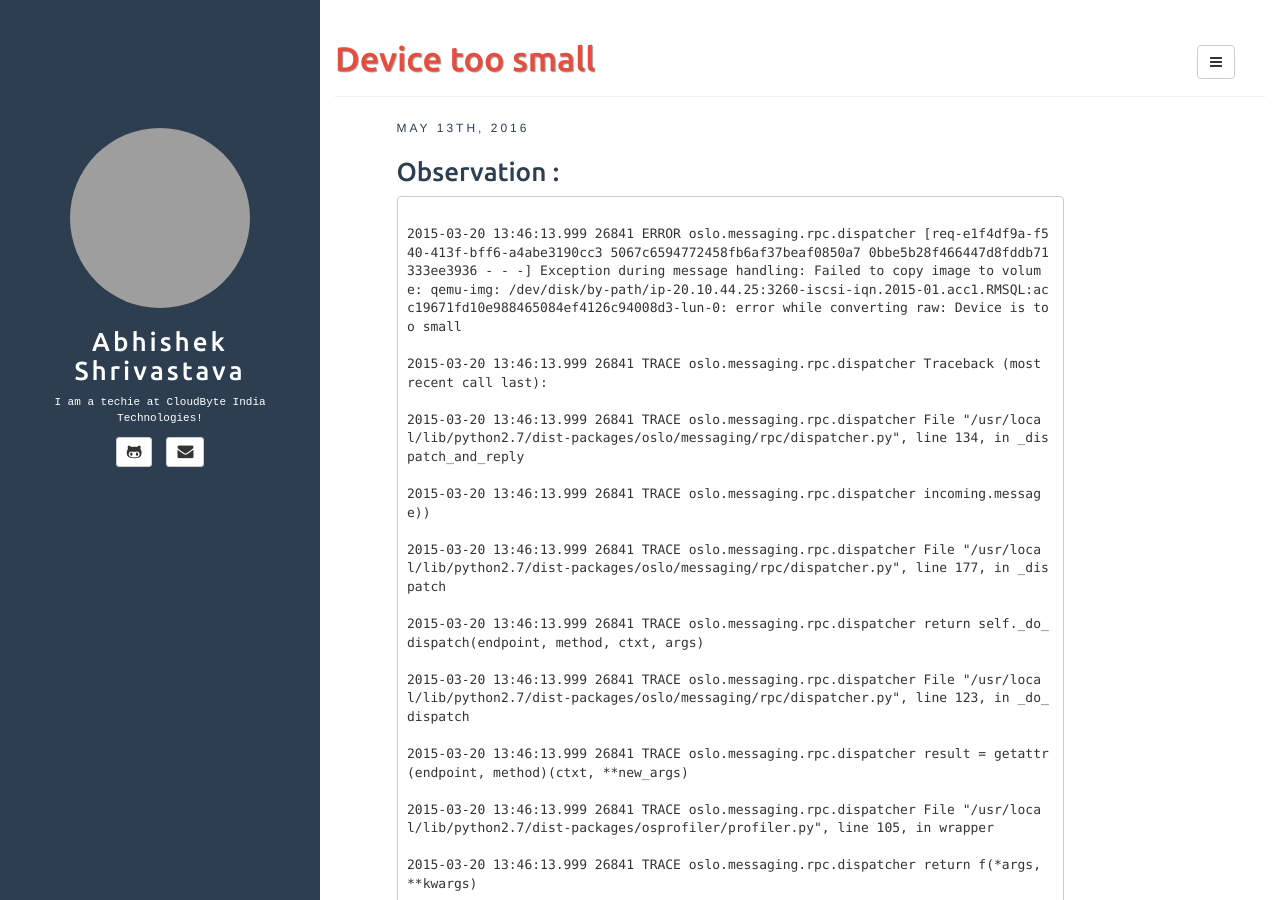
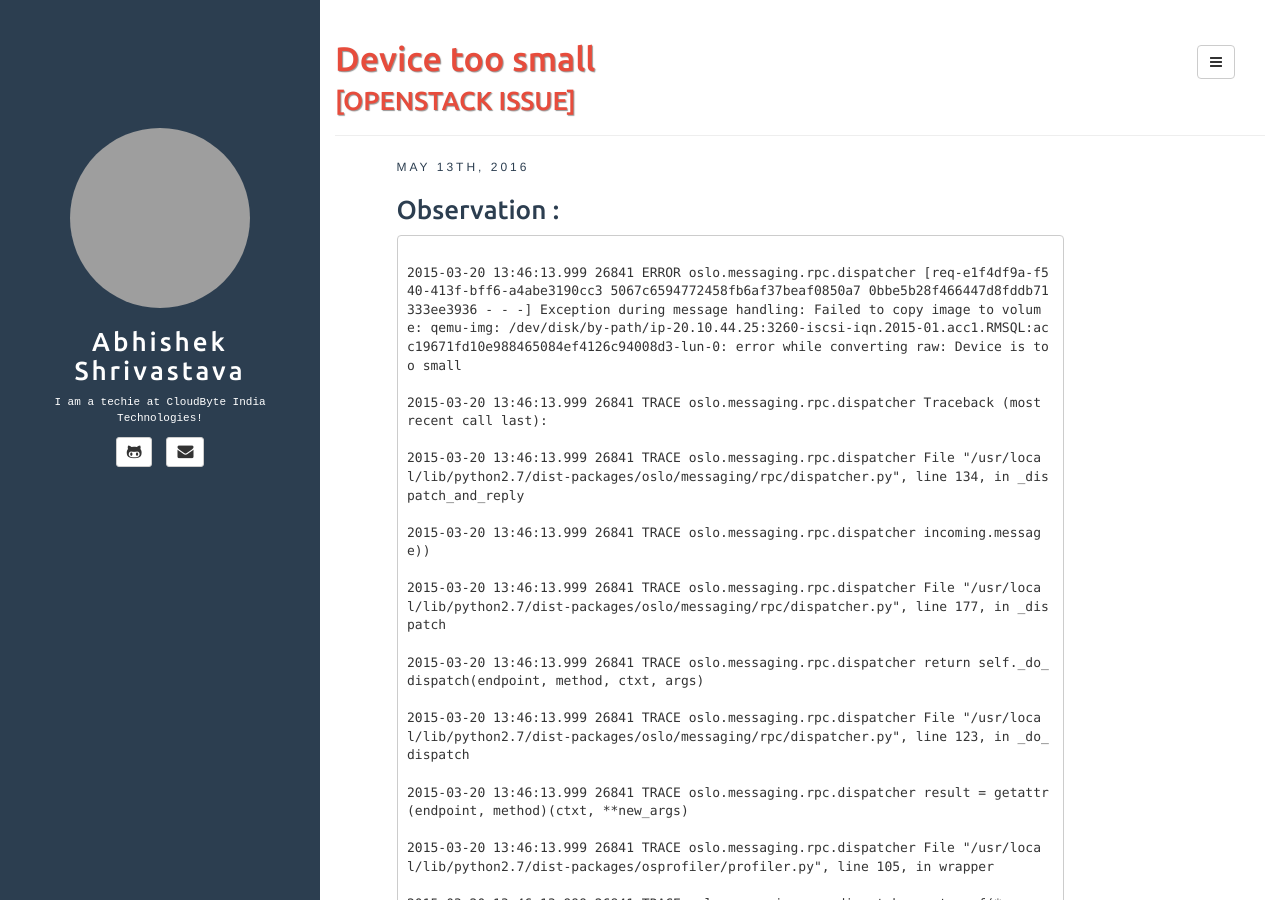
Before and after one commit to AbhiCloudbyte/magicbox, a Jekyll site: the page built from _posts/2016-05-13-Device-too-small.md, in a window 1280 px wide and 900 px high. Built offline with Jekyll 4.4.1, drawn with Linux system fonts in a browser that asks for light colours; comment, search, counter and statistics services are not loaded; grey boxes are pictures that could not be loaded.

Commit message:
Update post.html

```diff
--- a/_includes/post.html
+++ b/_includes/post.html
@@ -1,5 +1,6 @@
 <div class="page-header">
   <h1>{{ page.title }} {% if page.tagline %}<small>{{page.tagline}}</small>{% endif %}</h1>
+  <h5>{{ page.subtitle }} {% if page.tagline %}<small>{{page.tagline}}</small>{% endif %}</h1>
 </div>
 
 <article>
```
